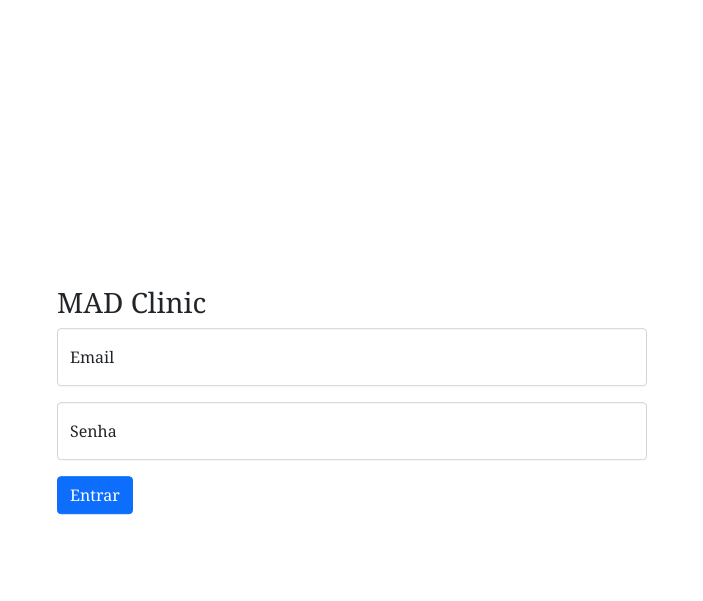
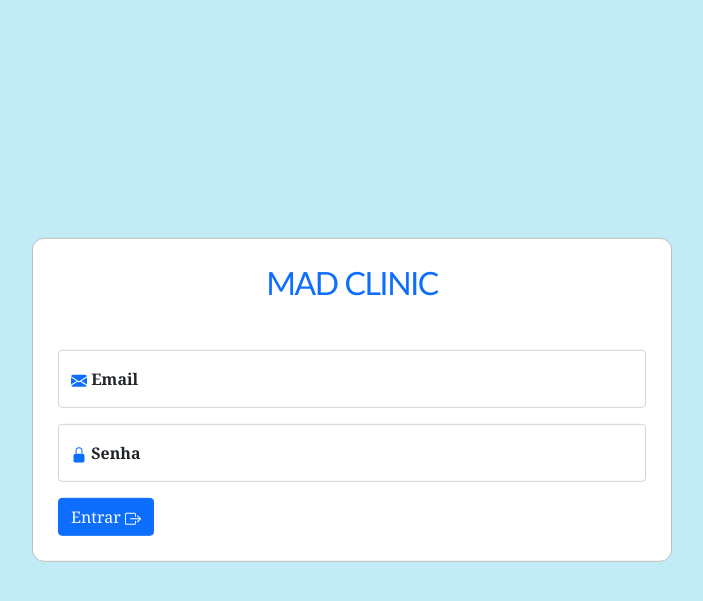
Before and after one commit to JoaoVictorfss/madClinic, a PHP site: page /Paginas/login/index.html in a window 1280 px wide. Shown: the top 601 px of the page, without its empty margins (288-991 px from the left). Run offline with PHP 8.4, Linux system fonts and the light colour scheme.

Commit message:
Adiciona estilização e ícones

```diff
--- a/Paginas/login/index.html
+++ b/Paginas/login/index.html
@@ -19,24 +19,45 @@
   <div class="container">
     <main>
       <div class="loginBox">
-      <h3 class="nome">MAD Clinic</h3>
+        <h3 class="nome text-primary mb-5">MAD Clinic</h3>
         <form class="form" action="" method="">
-        <div class= "form-floating mb-3">
-          <input class="form-control" type="email" id="email" name="email"  placeholder="seu e-mail">
+          <div class="form-floating mb-3">
+            <input class="form-control" type="email" id="email" name="email" placeholder="seu e-mail">
             <span></span>
-          <label for="email"> Email</label>
+            <label for="email">
+              <svg width="1em" height="1em" viewBox="0 0 16 16" class="bi bi-envelope-fill text-primary" fill="currentColor"
+                xmlns="http://www.w3.org/2000/svg">
+                <path fill-rule="evenodd"
+                  d="M.05 3.555A2 2 0 0 1 2 2h12a2 2 0 0 1 1.95 1.555L8 8.414.05 3.555zM0 4.697v7.104l5.803-3.558L0 4.697zM6.761 8.83l-6.57 4.027A2 2 0 0 0 2 14h12a2 2 0 0 0 1.808-1.144l-6.57-4.027L8 9.586l-1.239-.757zm3.436-.586L16 11.801V4.697l-5.803 3.546z" />
+              </svg>
+              Email
+            </label>
           </div>
 
           <div class="form-floating mb-3">
             <input class="form-control" type="password" id="senha" name="senha" placeholder="sua senha">
             <span></span>
             <label for="senha">
+              <svg width="1em" height="1em" viewBox="0 0 16 16" class="bi bi-lock-fill text-primary" fill="currentColor"
+                xmlns="http://www.w3.org/2000/svg">
+                <path d="M2.5 9a2 2 0 0 1 2-2h7a2 2 0 0 1 2 2v5a2 2 0 0 1-2 2h-7a2 2 0 0 1-2-2V9z" />
+                <path fill-rule="evenodd" d="M4.5 4a3.5 3.5 0 1 1 7 0v3h-1V4a2.5 2.5 0 0 0-5 0v3h-1V4z" />
+              </svg>
               Senha
             </label>
           </div>
 
-        <div >
-            <button type="submit" class="btn btn-primary">Entrar</button>
+          <div>
+            <button type="submit" class="btn btn-primary">
+              Entrar
+              <svg width="1em" height="1em" viewBox="0 0 16 16" class="bi bi-box-arrow-right" fill="currentColor"
+                xmlns="http://www.w3.org/2000/svg">
+                <path fill-rule="evenodd"
+                  d="M10 12.5a.5.5 0 0 1-.5.5h-8a.5.5 0 0 1-.5-.5v-9a.5.5 0 0 1 .5-.5h8a.5.5 0 0 1 .5.5v2a.5.5 0 0 0 1 0v-2A1.5 1.5 0 0 0 9.5 2h-8A1.5 1.5 0 0 0 0 3.5v9A1.5 1.5 0 0 0 1.5 14h8a1.5 1.5 0 0 0 1.5-1.5v-2a.5.5 0 0 0-1 0v2z" />
+                <path fill-rule="evenodd"
+                  d="M15.854 8.354a.5.5 0 0 0 0-.708l-3-3a.5.5 0 0 0-.708.708L14.293 7.5H5.5a.5.5 0 0 0 0 1h8.793l-2.147 2.146a.5.5 0 0 0 .708.708l3-3z" />
+              </svg>
+            </button>
           </div>
 
         </form>
--- a/Paginas/login/login.js
+++ b/Paginas/login/login.js
@@ -1,4 +1,4 @@
- window.onload = function () {
+ /*window.onload = function () {
       document.forms.formCadastro.onsubmit = validaForm;
     }
 
@@ -26,4 +26,4 @@
       }
 
       return formValido;
-    }
+    }*/
--- a/Paginas/login/style.css
+++ b/Paginas/login/style.css
@@ -1,3 +1,8 @@
+  body {
+    background-color: #c1ebf5;
+    font-weight: bold;
+  }
+
   .loginBox {
     width: 50%;
     position: absolute;
@@ -8,4 +13,24 @@
     font-family: Georgia, "Times New Roman", Times, serif;
     background-color: #ffff;
     border-radius: 12px;
+    border: 0.5px solid rgb(190, 189, 189);
   }
+
+  h3.nome {
+    text-align: center;
+    text-transform: uppercase;
+    font-size: 2em;
+    letter-spacing: -1.4px;
+    font-family: 'Gill Sans', 'Gill Sans MT', Calibri, 'Trebuchet MS', sans-serif;
+  }
+
+  @media (max-width: 720px) {
+    .loginBox {
+      border: none;
+      width: 100%;
+    }
+
+    body {
+      background-color: #ffff;
+    }
+  }
```
Lines whose indentation alone changed are shown as unchanged.
